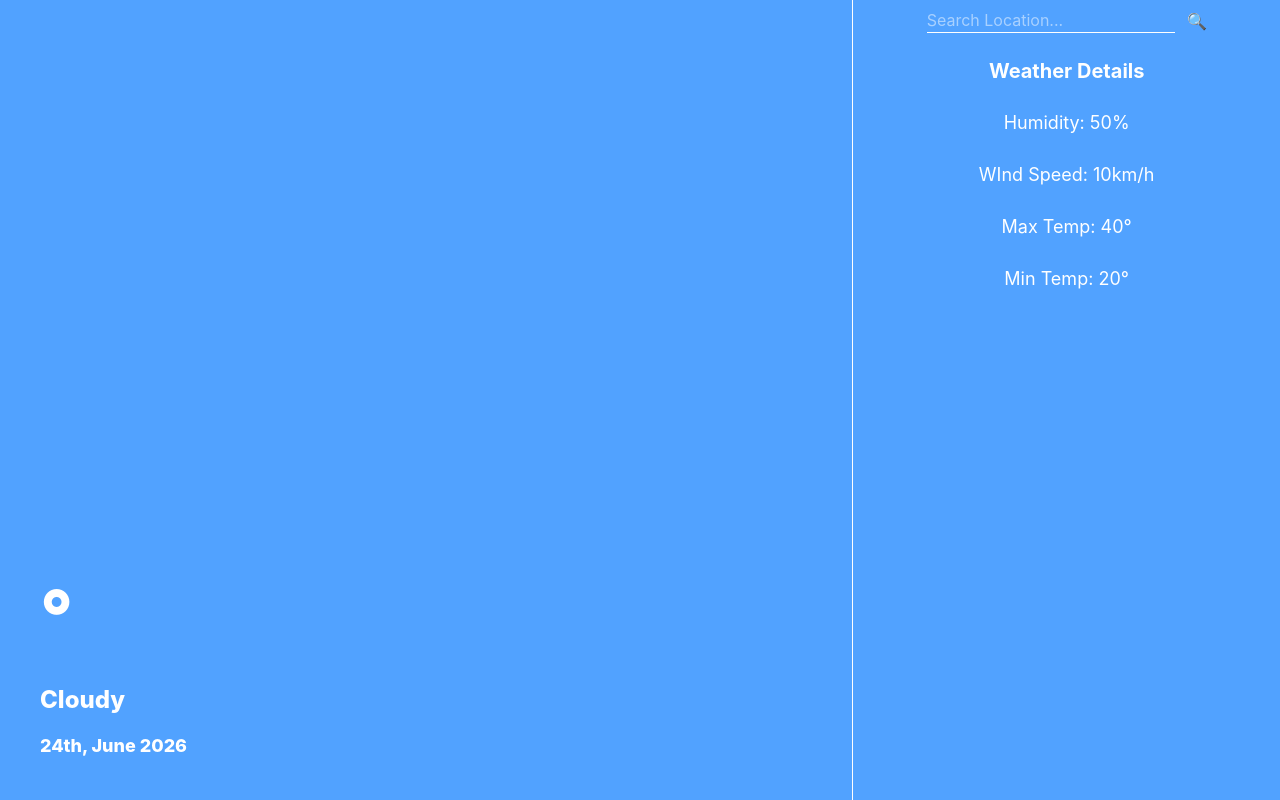
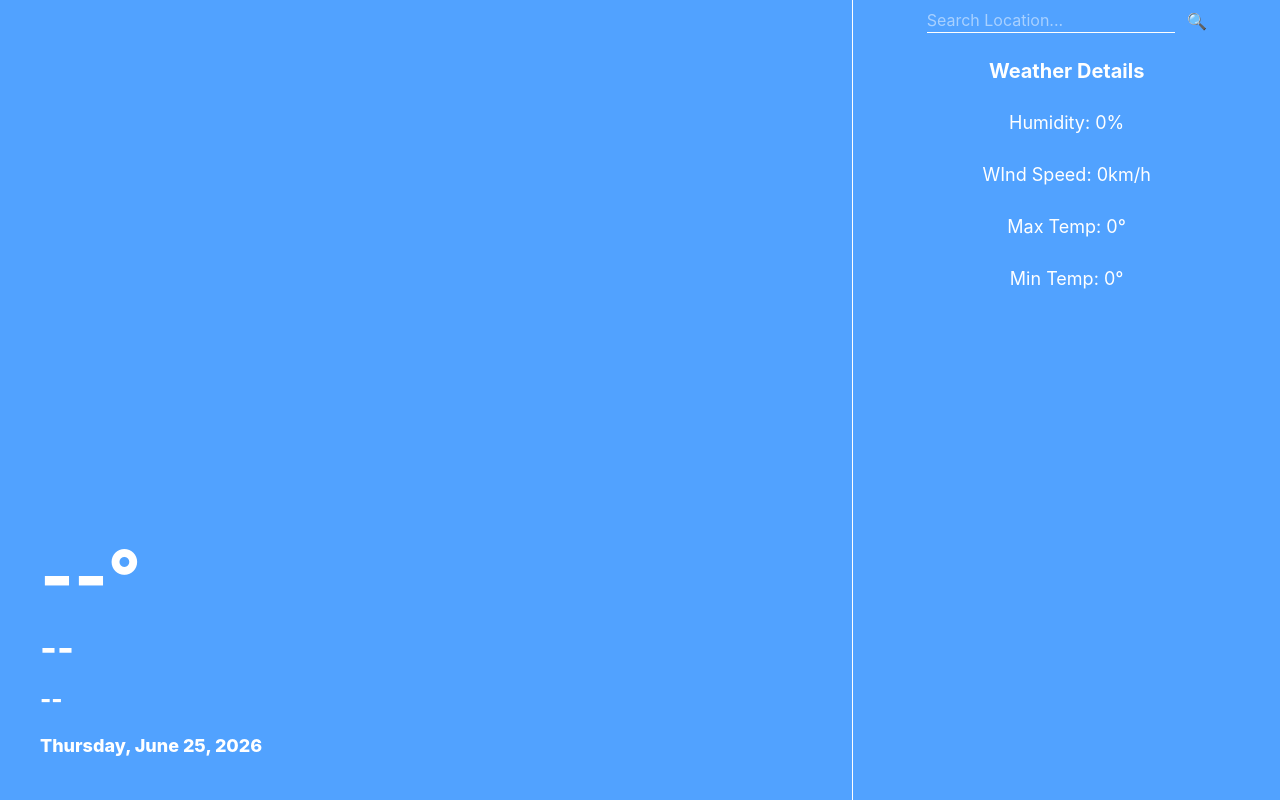
Before and after one commit to U2lu/Weather-app, a React (Vite) app: page / in a window 1280 px wide. Built offline with nearby package versions, Linux system fonts and the light colour scheme.

Commit message:
minor tweaks and improvements

```diff
--- a/src/App.tsx
+++ b/src/App.tsx
@@ -8,7 +8,7 @@ import type { WeatherData } from "./types/weather";
 function App() {
   const [city, setCity] = useState("");
 
-  const [weatherData, setWeatherData] = useState<null|WeatherData>(null);
+  const [weatherData, setWeatherData] = useState<null | WeatherData>(null);
 
   const handleSubmit = async () => {
     const data = await getWeatherData(city);
@@ -20,20 +20,25 @@ function App() {
     <div className="flex h-screen bg-blue-400 text-white">
       <div className="w-2/3 font-extrabold">
         <WeatherPanel
-          city={weatherData?.name}
-          temperature={weatherData?.main?.temp}
-          condition="Cloudy"
-          date="24th, June 2026"
+          city={weatherData?.name ?? "--"}
+          temperature={weatherData?.main?.temp ?? "--"}
+          condition={weatherData?.weather[0]?.main ?? "--"}
+          date={new Date().toLocaleDateString("en-US", {
+            weekday: "long",
+            year: "numeric",
+            month: "long",
+            day: "numeric",
+          })}
         />
       </div>
 
       <div className="w-1/3 items-center flex flex-col outline">
         <SearchBar city={city} setCity={setCity} onSubmit={handleSubmit} />
         <WeatherDetails
-          humidity={50}
-          wind_speed={10}
-          max_temp={40}
-          min_temp={20}
+          humidity={weatherData?.main?.humidity ?? 0}
+          wind_speed={weatherData?.wind?.speed ?? 0}
+          max_temp={weatherData?.main?.temp_max ?? 0}
+          min_temp={weatherData?.main?.temp_min ?? 0}
         />
         {/* <button onClick={() => setcity("Abuja")} className="bg-black">Button</button> (I was testing usestate here)*/}
       </div>
--- a/src/services/api.ts
+++ b/src/services/api.ts
@@ -1,12 +1,13 @@
 const API_KEY = import.meta.env.VITE_WEATHER_API_KEY;
 const BASE_URL = "https://api.openweathermap.org/data/2.5/weather";
+import type { WeatherData } from "../types/weather";
 
-export const getWeatherData = async (city: string) => {
+export const getWeatherData = async (city: string): Promise<WeatherData> => {
   const response = await fetch(
     `${BASE_URL}?q=${city}&appid=${API_KEY}&units=metric`,
   );
 
-  const data = await response.json();
+  const data = (await response.json()) as WeatherData;
   return data;
 };
 
```
